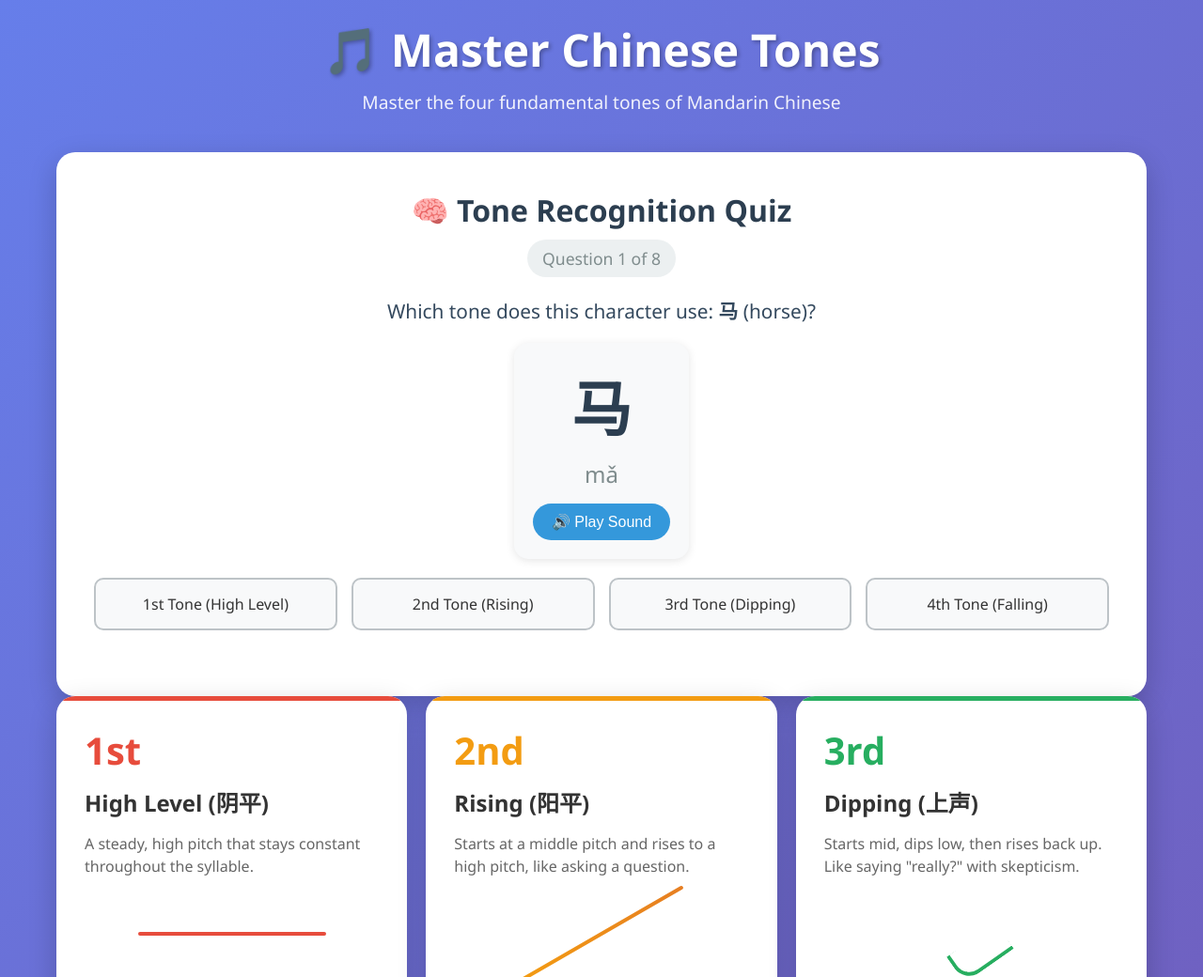
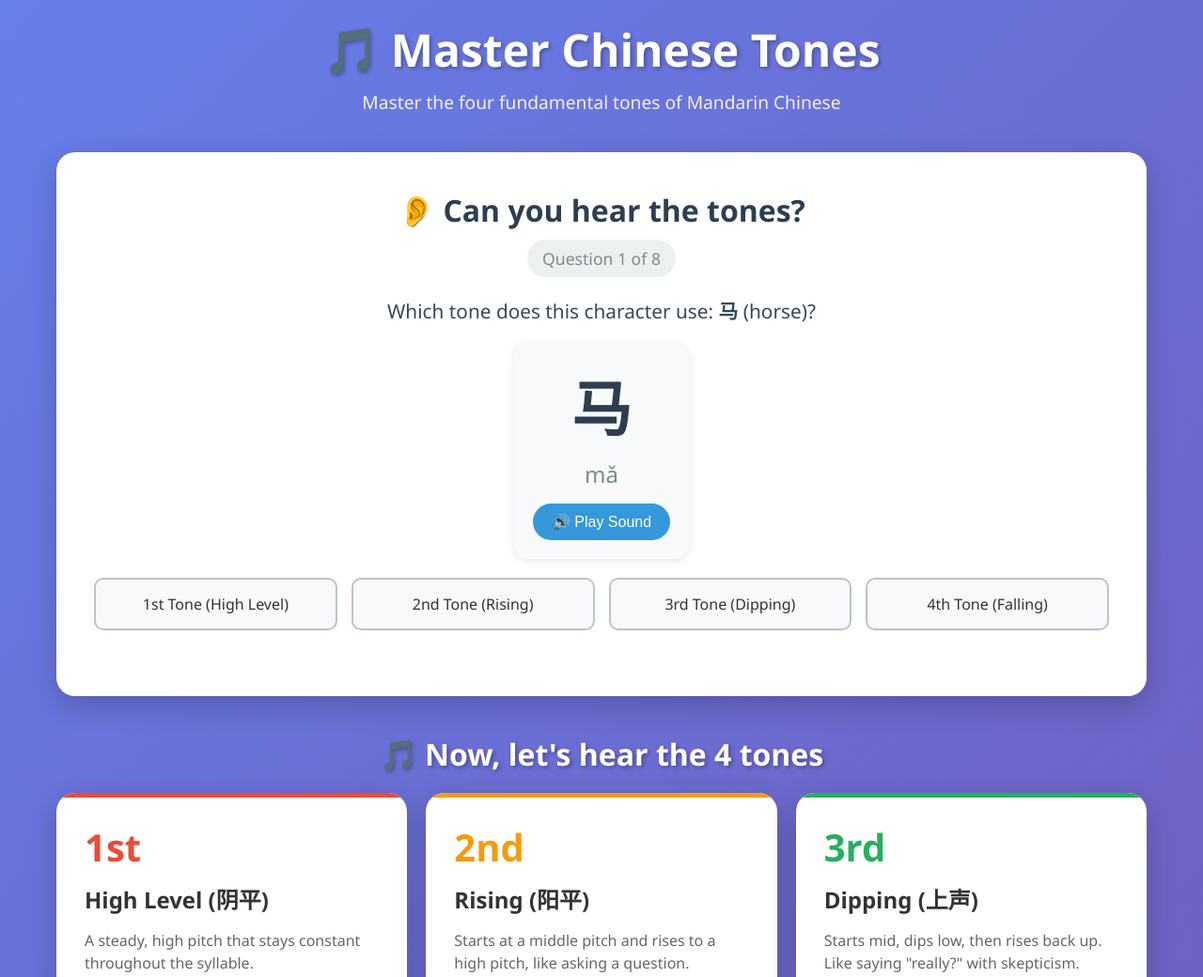
Before and after one commit to TheMagicalMaker/ForTones, a plain HTML site: page index.html in a window 1280 px wide. Shown: the top 1040 px of the page at 94% size. Drawn offline with Linux system fonts and the light colour scheme.

Commit message:
Change the UX

```diff
--- a/index.html
+++ b/index.html
@@ -193,6 +193,18 @@
             margin-bottom: 10px;
             text-align: center;
             color: #2c3e50;
+        }
+
+        .tones-section {
+            text-align: center;
+            margin: 40px 0 20px 0;
+        }
+
+        .section-title {
+            font-size: 2em;
+            color: white;
+            margin: 0;
+            text-shadow: 2px 2px 4px rgba(0,0,0,0.3);
         }
 
         .quiz-progress {
@@ -788,7 +800,7 @@
         </div>
 
         <div class="quiz-section">
-            <h2 class="quiz-title">🧠 Tone Recognition Quiz</h2>
+            <h2 class="quiz-title">👂 Can you hear the tones?</h2>
             <div class="quiz-progress" id="quiz-progress">Question 1 of 8</div>
             <div id="quiz-content">
                 <div class="quiz-question" id="quiz-question">
@@ -812,6 +824,10 @@
             </div>
         </div>
 
+        <div class="tones-section">
+            <h2 class="section-title">🎵 Now, let's hear the 4 tones</h2>
+        </div>
+
         <div class="tones-grid">
             <div class="tone-card tone1" onclick="playTone(1)">
                 <div class="tone-number">1st</div>
@@ -871,7 +887,7 @@
         </div>
 
         <div class="practice-section">
-            <h2>🎯 Tone Practice</h2>
+            <h2>🎤 Can you say the tones?</h2>
             <p>Click on a tone number to hear how it sounds, then practice speaking!</p>
             <div class="tone-practice">
                 <div class="practice-tone" onclick="playTone(1)">1</div>
```
